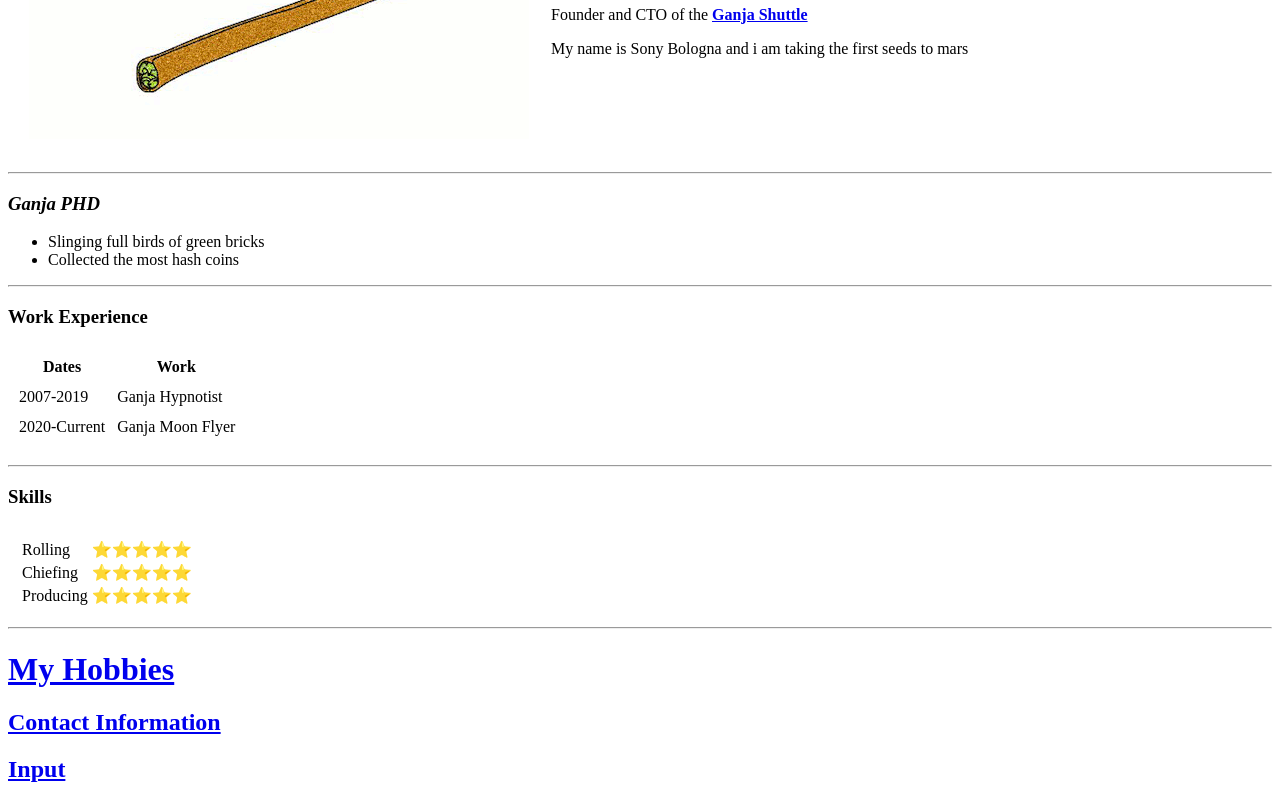
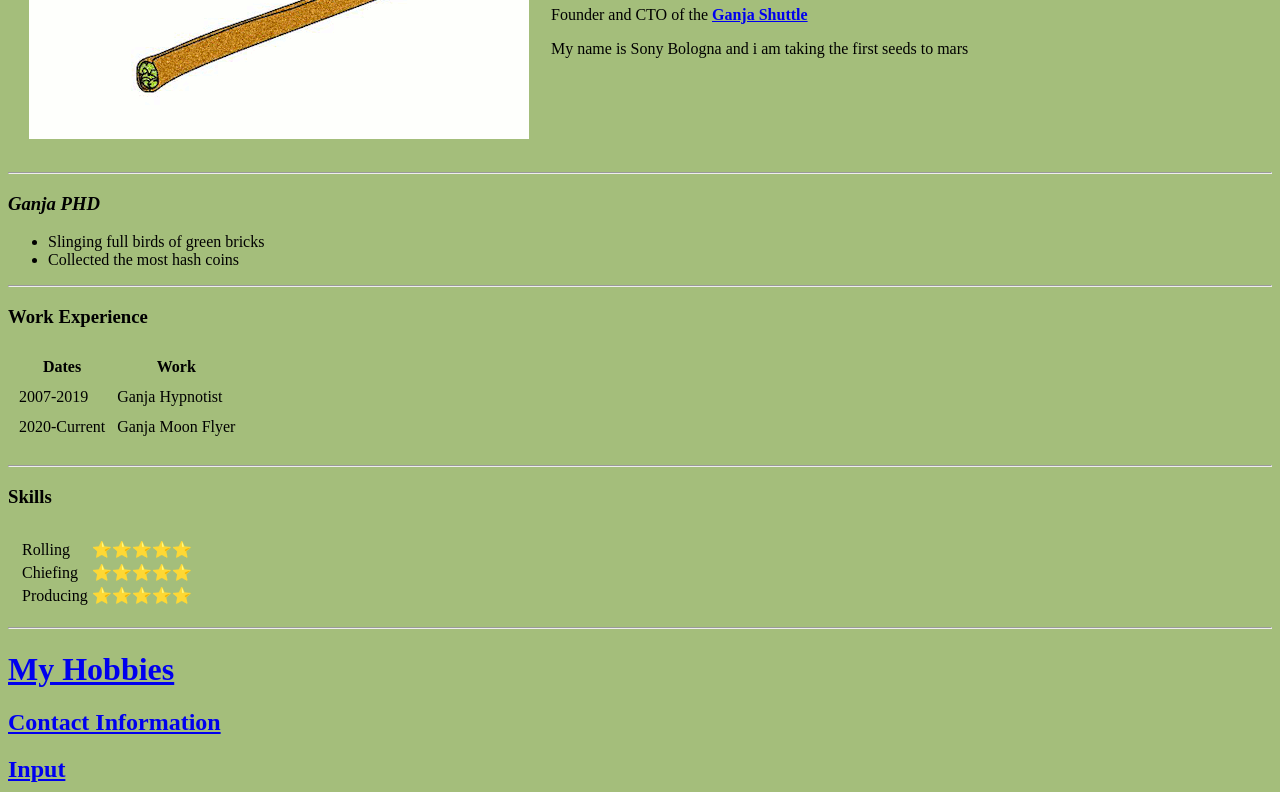
Before and after one commit to Kuub340/bt, a plain HTML site: page index.html in a window 1280 px wide. Shown: the part 171-963 px from the top of the page. Drawn offline with Linux system fonts and the light colour scheme.

Commit message:
Update index.html

```diff
--- a/index.html
+++ b/index.html
@@ -4,7 +4,7 @@
     <meta charset="UTF-8">
     <title>Green Paninis Site</title>
    </head>
-   <body>
+   <body style="background-color: #A4BE7B;">
     <table cellspacing="20">
       <tr>
 
```
